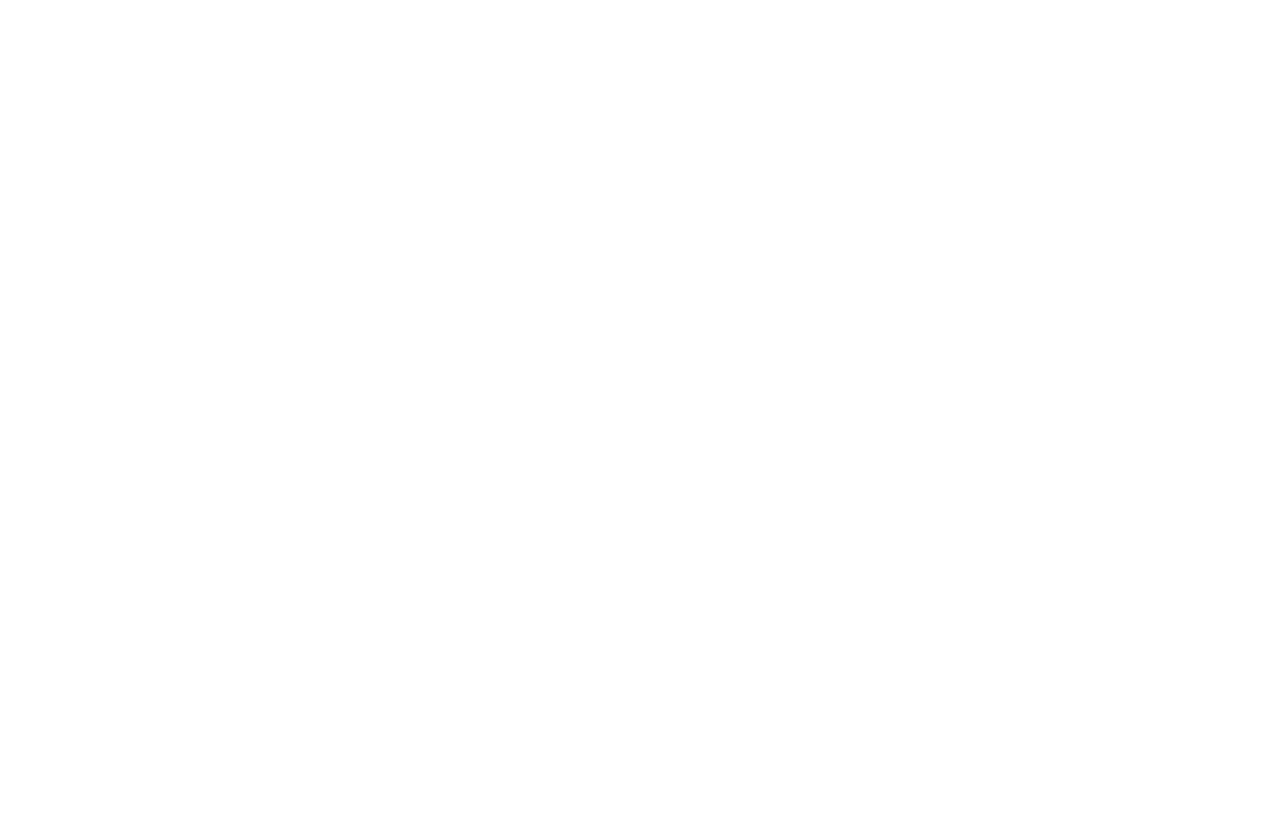
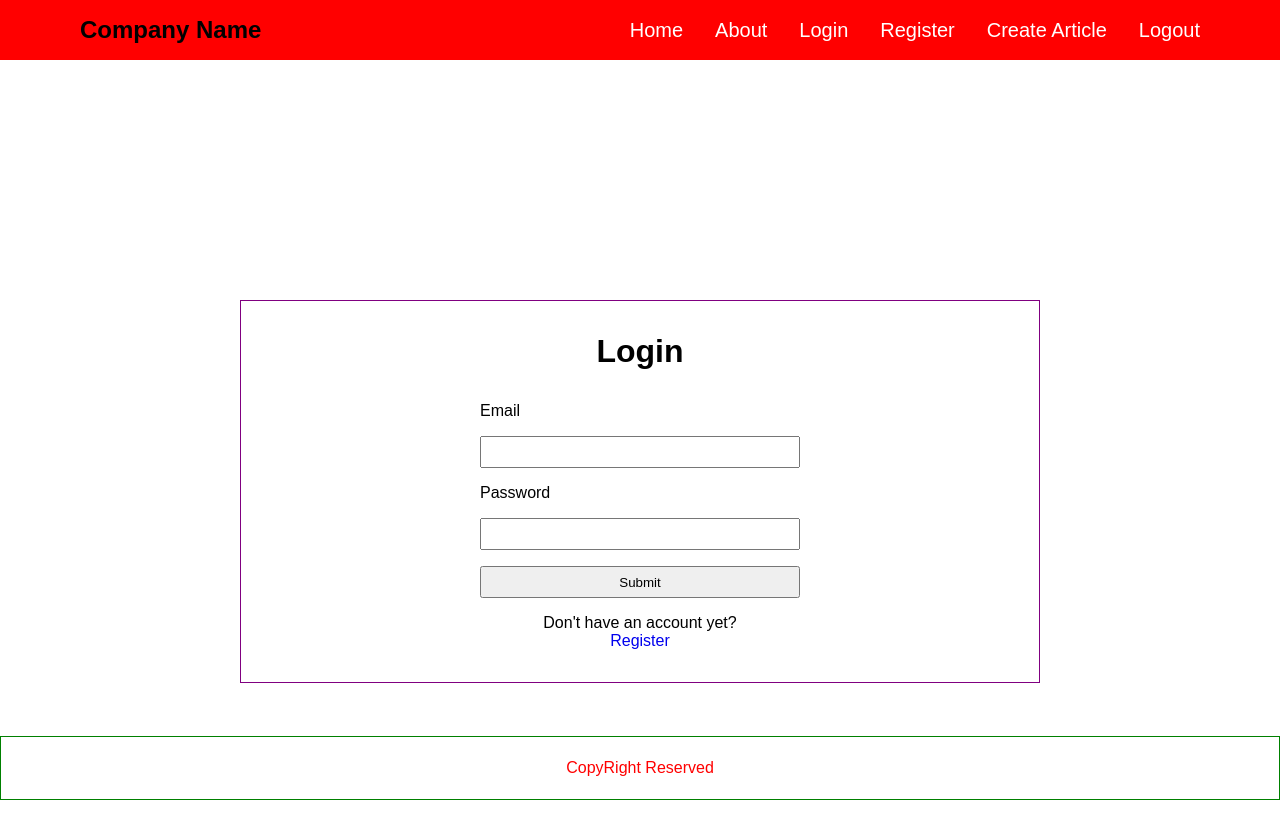
Before and after one commit to Kn0xiemy/gaming-article, a React (Vite) app in the folder client/: page /login in a window 1280 px wide. Before the commit this address had no page. Shown: the top 838 px of the page. Before the commit the page ends 800 px from the top, so only its background shows below. Built offline with nearby package versions, Linux system fonts and the light colour scheme.

Commit message:
added login register and create page

```diff
--- a/client/src/App.jsx
+++ b/client/src/App.jsx
@@ -2,15 +2,23 @@
 import Home from './components/Home/Home.jsx';
 import { BrowserRouter, Routes, Route } from 'react-router-dom';
 import AboutPage from './components/About/About.jsx';
+import Login from './components/login/Login.jsx';
+import Header from './components/Header.jsx';
+import Footer from './components/Footer.jsx';
+import Register from './components/register/Register.jsx';
 
 function App() {
 
   return (
       <>
+      <Header></Header>
         <Routes>
             <Route path='/' element={<Home />} />
             <Route path='/about' element={<AboutPage />} />
+            <Route path='/login' element={<Login />} />
+            <Route path='/register' element={<Register />} />
         </Routes>
+        <Footer></Footer>
       </>
   );
 }
--- a/client/src/components/About/About.jsx
+++ b/client/src/components/About/About.jsx
@@ -1,11 +1,7 @@
-import Header from "../Header";
-import Footer from "../Footer";
-
 export default function AboutPage() {
   return (
     <>
-      <Header></Header>
-      <Footer></Footer>
+
     </>
   );
 }
--- a/client/src/components/Header.jsx
+++ b/client/src/components/Header.jsx
@@ -12,8 +12,8 @@
         <ul className='nav-links'>
           <li><Link to="/">Home</Link></li>
           <li><Link to="/about">About</Link></li>
-          <li><Link to="/">Login</Link></li>
-          <li><Link to="/">Register</Link></li>
+          <li><Link to="/login">Login</Link></li>
+          <li><Link to="/register">Register</Link></li>
           <li><Link to="/">Create Article</Link></li>
           <li><Link to="/">Logout</Link></li>
         </ul>
--- a/client/src/components/Home/Home.jsx
+++ b/client/src/components/Home/Home.jsx
@@ -1,13 +1,9 @@
-import Header from "../Header"
-import Footer from "../Footer"
 import MainSection from "../../Main-section/Main-section"
 
 export default function Home() {
   return (
     <>
-      <Header></Header>
         <MainSection></MainSection>
-      <Footer></Footer>
     </>
   )
 }
--- /dev/null
+++ b/client/src/components/component-css/Login.css
@@ -0,0 +1,34 @@
+.form-container  {
+  border: 1px solid purple;
+  margin: 15rem;
+}
+
+.form-container h1 {
+  text-align: center;
+  margin-top: 2rem;
+}
+
+.container {
+  display: flex;
+  flex-direction: column;
+  margin: 2rem;
+  align-items: center;
+}
+
+.container input,
+.container label {
+  width: 20rem;
+}
+
+.container input {
+  margin-bottom: 1rem;
+  height: 2rem;
+}
+
+.container label {
+  margin-bottom: 1rem;
+}
+
+.register-suggestion {
+  text-decoration: none;
+}
--- a/client/src/components/component-css/style.css
+++ b/client/src/components/component-css/style.css
@@ -2,3 +2,4 @@
 @import "Global.css";
 @import "Footer.css";
 @import "Main.css";
+@import "Login.css";
--- /dev/null
+++ b/client/src/components/login/Login.jsx
@@ -0,0 +1,22 @@
+import {Link} from 'react-router-dom';
+
+
+export default function Login() {
+  return (
+    <div className="form-container">
+      <form action="">
+      <h1>Login</h1>
+        <div className="container">
+          <label htmlFor="email">Email</label>
+          <input type="email" />
+
+          <label htmlFor="password">Password</label>
+          <input type="password" />
+
+          <input type="submit" name="" id="submit-button" />
+          <p>Don't have an account yet?</p><Link to="/register" className='register-suggestion'>Register</Link>
+        </div>
+      </form>
+    </div>
+  );
+}
--- /dev/null
+++ b/client/src/components/register/Register.jsx
@@ -0,0 +1,24 @@
+import {Link} from 'react-router-dom';
+
+export default function Register() {
+  return (
+    <div className="form-container">
+      <form action="">
+      <h1>Register</h1>
+        <div className="container">
+          <label htmlFor="email">Email</label>
+          <input type="email" />
+
+          <label htmlFor="password">Password</label>
+          <input type="password" />
+
+          <label htmlFor="password">Repeat Password</label>
+          <input type="password" />
+
+          <input type="submit" name="" id="" />
+          <p>Already have an account?</p><Link to="/login" className='register-suggestion'>Login</Link>
+        </div>
+      </form>
+    </div>
+  );
+}
```
Also changed, not shown: client/src/components/create-article/CreateArticle.jsx (added, +19 -0 lines).
